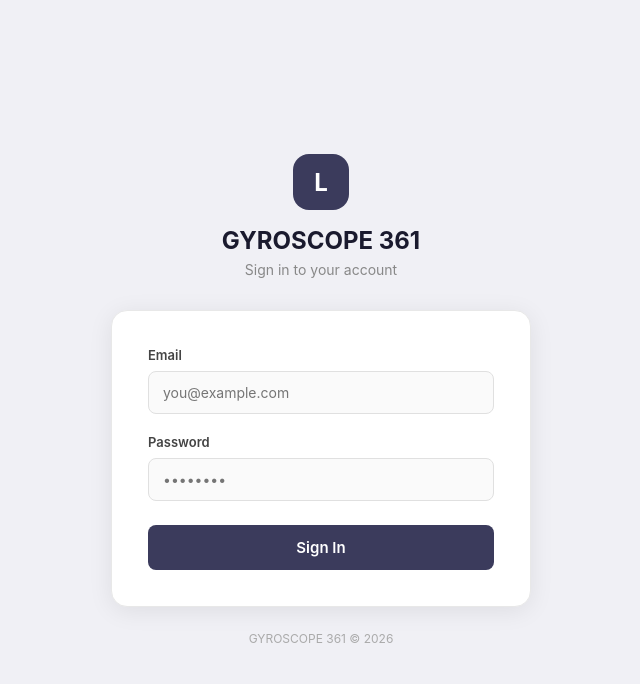
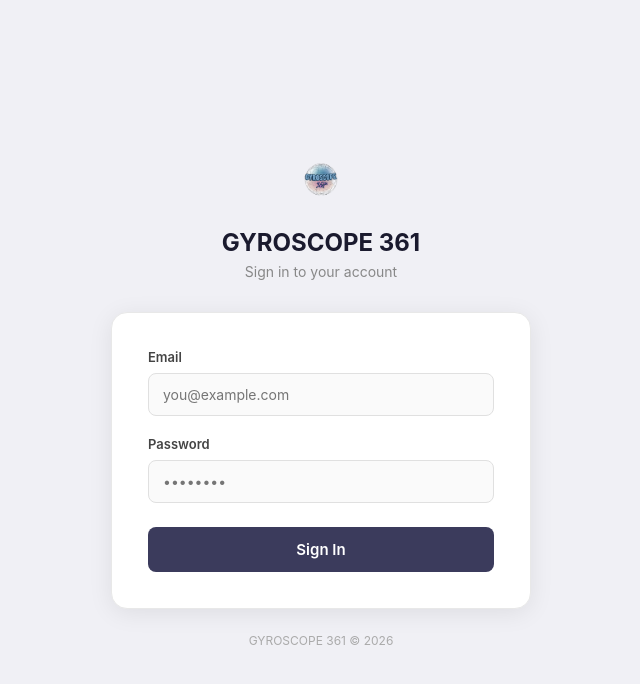
Before and after one commit to ayekhey/lms-dhian-v2, a React (Vite) app in the folder lms-frontend/: page /login in a window 1280 px wide. Shown: the top 684 px of the page, without its empty margins (319-959 px from the left). Built offline with nearby package versions, Linux system fonts and the light colour scheme; no server answers.

Commit message:
replace L icon with favicon image

```diff
--- a/lms-frontend/src/pages/LoginPage.jsx
+++ b/lms-frontend/src/pages/LoginPage.jsx
@@ -41,12 +41,12 @@ const LoginPage = () => {
 
         {/* Logo / App name */}
         <div style={{ textAlign: 'center', marginBottom: 32 }}>
-          <div style={{
-            display: 'inline-flex', alignItems: 'center', justifyContent: 'center',
-            width: 56, height: 56, borderRadius: 16,
-            backgroundColor: '#3b3b5c', marginBottom: 16
-          }}>
-            <span style={{ color: '#fff', fontSize: 24, fontWeight: 700 }}>L</span>
+          <div style={{ marginBottom: 16 }}>
+            <img
+              src="/favicon.png"
+              alt="GYROSCOPE 361"
+              style={{ width: 56, height: 56, borderRadius: 16, objectFit: 'cover' }}
+            />
           </div>
           <h1 style={{ fontSize: 24, fontWeight: 700, color: '#1a1a2e', margin: 0 }}>
             GYROSCOPE 361
```
